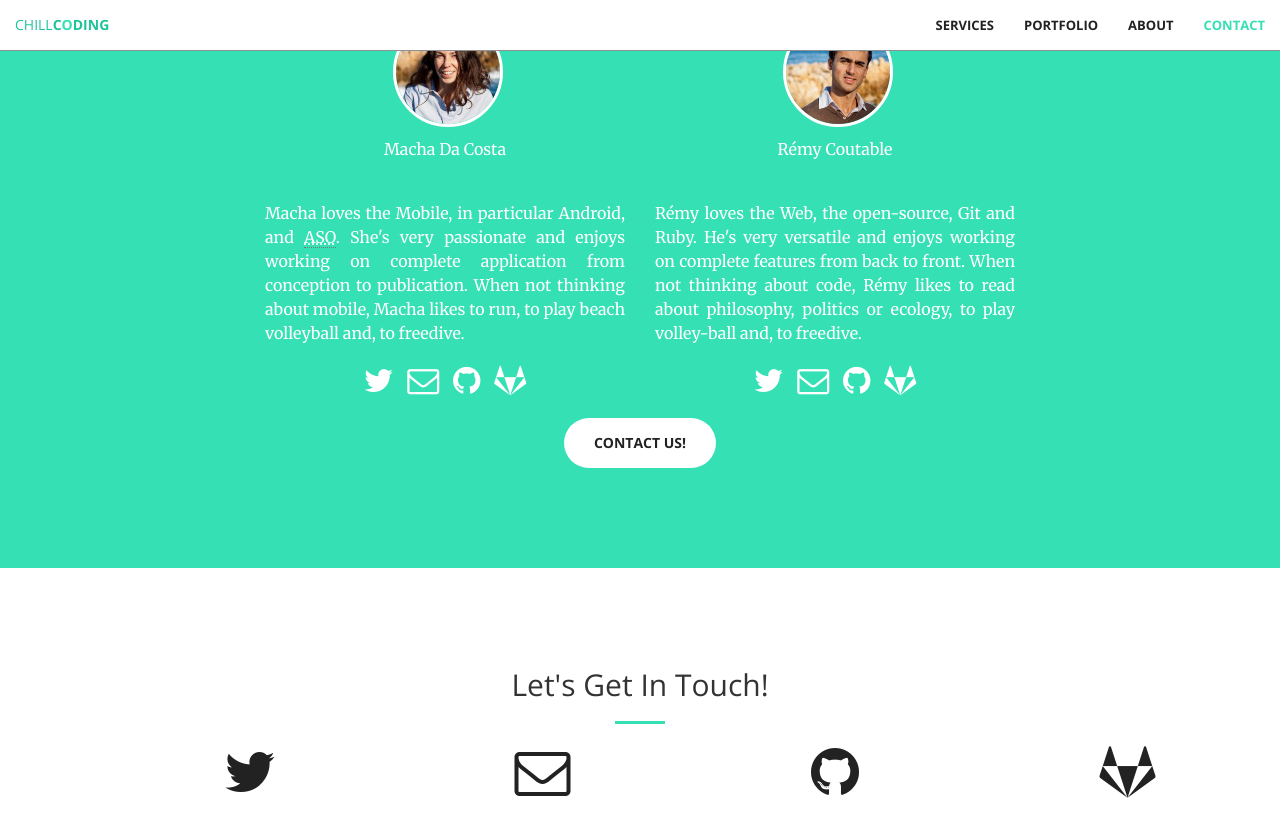
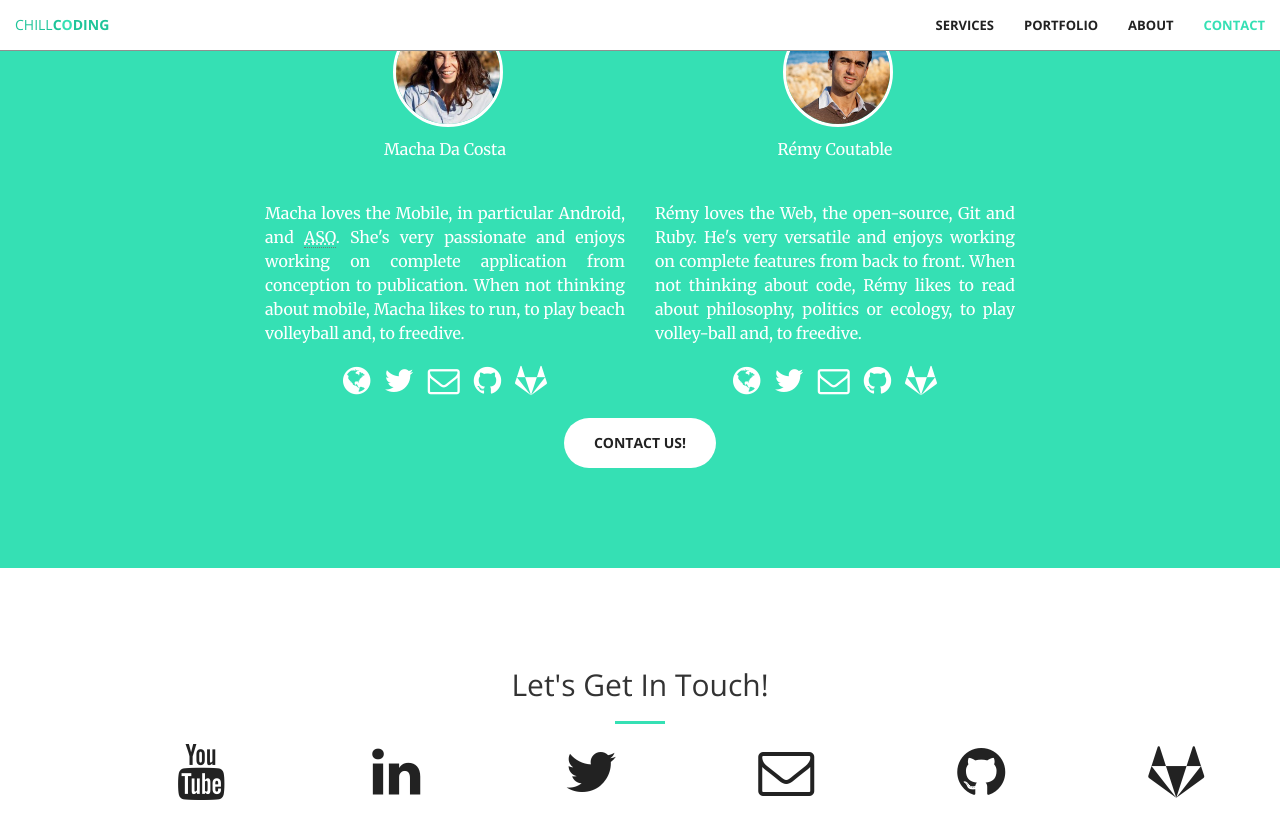
Before and after one commit to chillcoding-at-the-beach/chillcoding-at-the-beach-github.io, a Jekyll site: the page built from index.html, in a window 1280 px wide and 900 px high, scrolled down 1860 px. Shown: the top 839 px of the window. Built offline with Jekyll 4.4.1, drawn with Linux system fonts in a browser that asks for light colours; nearby versions of some CDN libraries.

Commit message:
Add globe icon for personal blogs and links to YT and LinkedIn pages
Signed-off-by: Rémy Coutable <remy@rymai.me>

```diff
--- a/_includes/about.html
+++ b/_includes/about.html
@@ -17,6 +17,9 @@
               </a>
               <p class="description">Macha loves the Mobile, in particular Android, and <abbr title="App Store Optimization">ASO</abbr>. She's very passionate and enjoys working on complete application from conception to publication. When not thinking about mobile, Macha likes to run, to play beach volleyball and, to freedive.</p>
               <p>
+                <a href="http://www.machada.io" class="social-link" title="Macha's Blog">
+                  <i class="fa fa-globe fa-2x wow bounceIn" data-wow-delay=".1s"></i>
+                </a>
                 <a href="https://twitter.com/{{ site.twitter_usernames.macha }}" class="social-link" title="@{{ site.twitter_usernames.macha }}">
                   <i class="fa fa-twitter fa-2x wow bounceIn" data-wow-delay=".1s"></i>
                 </a>
@@ -38,6 +41,9 @@
               </a>
               <p class="description">Rémy loves the Web, the open-source, Git and Ruby. He's very versatile and enjoys working on complete features from back to front. When not thinking about code, Rémy likes to read about philosophy, politics or ecology, to play volley-ball and, to freedive.</p>
               <p>
+                <a href="https://www.rymai.me" class="social-link" title="Rémy's Blog">
+                  <i class="fa fa-globe fa-2x wow bounceIn" data-wow-delay=".1s"></i>
+                </a>
                 <a href="https://twitter.com/{{ site.twitter_usernames.remy }}" class="social-link" title="@{{ site.twitter_usernames.remy }}">
                   <i class="fa fa-twitter fa-2x wow bounceIn" data-wow-delay=".1s"></i>
                 </a>
--- a/_includes/contact.html
+++ b/_includes/contact.html
@@ -1,26 +1,36 @@
 <section id="contact">
     <div class="container">
         <div class="row">
-            <div class="col-lg-8 col-lg-offset-2 text-center">
+            <div class="col-lg-12 text-center">
                 <h2 class="section-heading">Let's Get In Touch!</h2>
                 <hr class="primary">
             </div>
-            <div class="col-lg-2 col-lg-offset-1 text-center">
-                <a href="https://twitter.com/{{ site.twitter_usernames.company }}" title="@{{ site.twitter_usernames.company }}">
-                    <i class="fa fa-twitter fa-3x wow bounceIn" data-wow-delay=".1s"></i>
+            <div class="col-lg-1 col-lg-offset-1 text-center">
+                <a href="https://www.youtube.com/channel/UC7zsJkyBB5GET2LhinsBNpw" title="ChillCoding on YouTube">
+                    <i class="fa fa-youtube fa-3x wow bounceIn" data-wow-delay=".1s"></i>
                 </a>
             </div>
-            <div class="col-lg-2 col-lg-offset-1 text-center">
+            <div class="col-lg-1 col-lg-offset-1 text-center">
+                <a href="https://www.linkedin.com/company/chillcoding" title="@{{ site.twitter_usernames.company }}">
+                    <i class="fa fa-linkedin fa-3x wow bounceIn" data-wow-delay=".1s"></i>
+                </a>
+            </div>
+            <div class="col-lg-1 col-lg-offset-1 text-center">
+                <a href="https://twitter.com/{{ site.twitter_usernames.company }}" title="@{{ site.twitter_usernames.company }}">
+                    <i class="fa fa-twitter fa-3x wow bounceIn" data-wow-delay=".2s"></i>
+                </a>
+            </div>
+            <div class="col-lg-1 col-lg-offset-1 text-center">
                 <a href="mailto:{{ site.emails.company }}" title="{{ site.emails.company }}">
                 <i class="fa fa-envelope-o fa-3x wow bounceIn" data-wow-delay=".2s"></i>
                 </a>
             </div>
-            <div class="col-lg-2 col-lg-offset-1 text-center">
+            <div class="col-lg-1 col-lg-offset-1 text-center">
                 <a href="https://github.com/{{ site.github_usernames.company }}" title="{{ site.github_usernames.company }}">
                 <i class="fa fa-github fa-3x wow bounceIn" data-wow-delay=".3s"></i>
                 </a>
             </div>
-            <div class="col-lg-2 col-lg-offset-1 text-center">
+            <div class="col-lg-1 col-lg-offset-1 text-center">
                 <a href="https://github.com/{{ site.gitlab_usernames.company }}" title="{{ site.gitlab_usernames.company }}">
                 <i class="fa fa-gitlab fa-3x wow bounceIn" data-wow-delay=".3s"></i>
                 </a>
```
